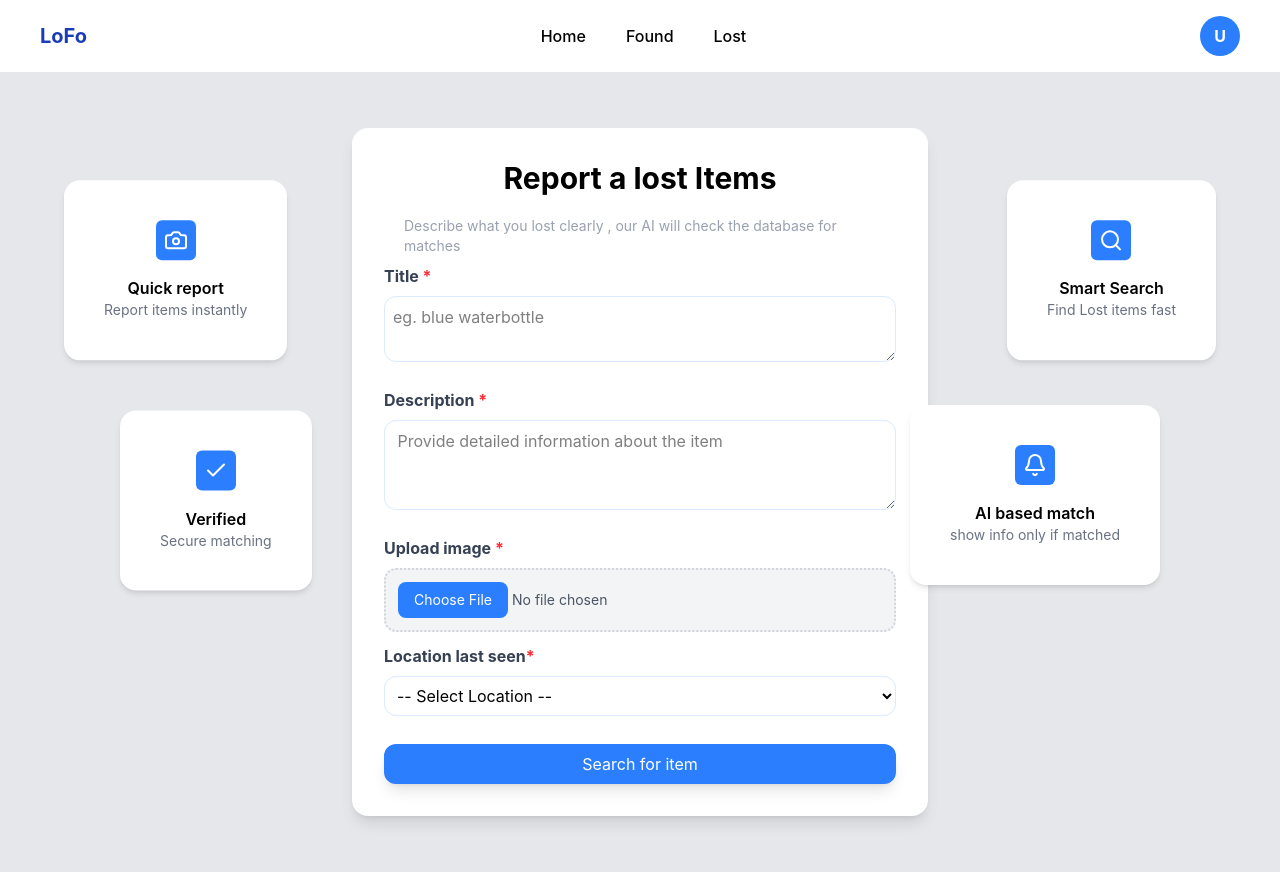
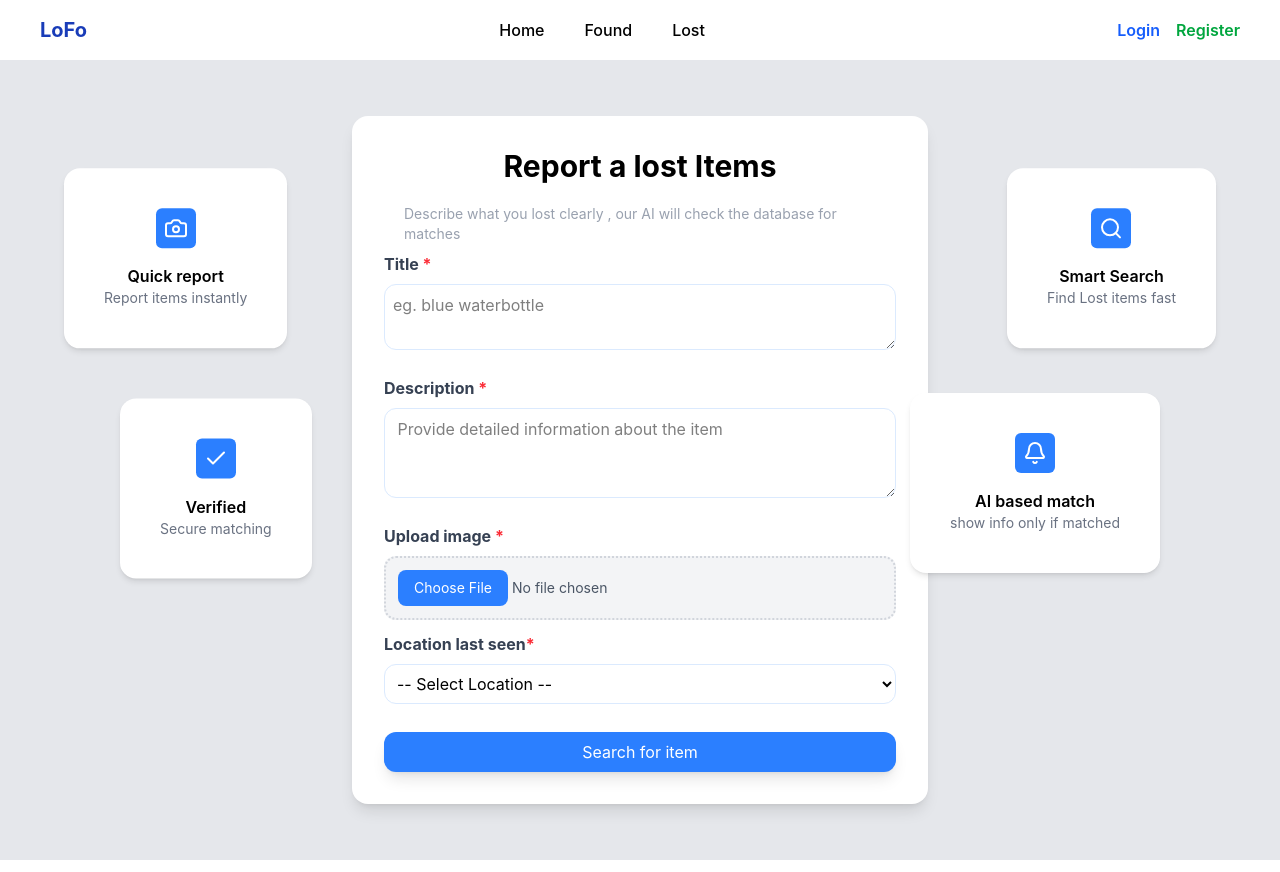
Before and after one commit to Aditi-153/Lost-and-Found-, a React app in the folder frontend/: page /lost in a window 1280 px wide. Built offline with nearby package versions, Linux system fonts and the light colour scheme; no server answers; the HTML template or start-up script is replaced by a standard one.

Commit message:
minor changes

```diff
--- a/frontend/src/App.jsx
+++ b/frontend/src/App.jsx
@@ -6,7 +6,7 @@ import Home from "./pages/Home";
 import Found from "./pages/Found";
 import Lost from "./pages/Lost";
 import Report from "./pages/Report";
-import Match from "./pages/Match";
+import Match from "./components/Match";
 import AdminLogin from "./pages/AdminLogin";
 import AdminDash from "./pages/AdminDash";
 
--- a/frontend/src/pages/Match.jsx
+++ b/frontend/src/components/Match.jsx
@@ -1,5 +1,5 @@
 import React, { useEffect, useState } from "react";
-import Navbar from "../components/Navbar";
+import Navbar from "./Navbar";
 import axios from "axios";
 import { useLocation } from "react-router-dom";
 
@@ -21,11 +21,15 @@ const Match = () => {
           { withCredentials: true },
         );
 
+        console.log("MATCH RESPONSE:", res.data);
+
         setMatches(res.data.matches || []);
       } catch (err) {
         console.log(err);
       }
     };
+
+
 
     if (location && description) {
       fetchMatches();
--- a/frontend/src/components/Navbar.jsx
+++ b/frontend/src/components/Navbar.jsx
@@ -1,4 +1,4 @@
-import React, { useState , useEffect  } from "react";
+import React, { useState, useEffect } from "react";
 import { Link, useNavigate } from "react-router-dom";
 import axios from "axios";
 import toast from "react-hot-toast";
@@ -7,7 +7,7 @@ const Navbar = () => {
   const navigate = useNavigate();
   const [open, setOpen] = useState(false);
   const [user, setUser] = useState(null);
-const name = user?.name ?? "User";
+  const [loading, setLoading] = useState(true);
 
   const handleLogout = async () => {
     try {
@@ -25,18 +25,19 @@ const name = user?.name ?? "User";
   useEffect(() => {
     const fetchUser = async () => {
       try {
-        const res = await axios.get(import.meta.env.VITE_PROFILE_URL,
-          { withCredentials : true } ,
-        );
+        const res = await axios.get(import.meta.env.VITE_PROFILE_URL, {
+          withCredentials: true,
+        });
 
-        setUser(res.data.user)
-
+        setUser(res.data.user);
       } catch {
-        setUser(null)
+        setUser(null);
+      } finally {
+        setLoading(false);
       }
-    }
+    };
     fetchUser();
-  } , []);
+  }, []);
 
   return (
     <nav className="flex items-center justify-between px-10 py-4 bg-white">
@@ -49,23 +50,27 @@ const name = user?.name ?? "User";
       </div>
 
       <div className="relative">
+        {loading ? (
+          <div className="text-gray-400 text-sm">Loading...</div>
+        ) : user ? (
+          <>
             <div
-          onClick={() => {
-            setOpen(!open);
-          }}
+              onClick={() => setOpen(!open)}
               className="w-10 h-10 rounded-full bg-blue-500 text-white flex items-center justify-center font-bold cursor-pointer hover:scale-110 transition"
             >
-          {name[0].toUpperCase()}
+              {user?.name?.[0]?.toUpperCase() || "U"}
             </div>
 
             {open && (
               <>
-            <div onClick={() => setOpen(false)} className="fixed inset-0"></div>
+                <div
+                  onClick={() => setOpen(false)}
+                  className="fixed inset-0"
+                ></div>
 
                 <div className="absolute right-0 mt-5 w-44 bg-white shadow-xl rounded-lg z-10 border border-gray-200">
-
                   <div className="px-4 py-2 font-semibold text-gray-700 border-b">
-                {name}
+                    {user.name}
                   </div>
 
                   <Link
@@ -84,6 +89,17 @@ const name = user?.name ?? "User";
                 </div>
               </>
             )}
+          </>
+        ) : (
+          <div className="flex gap-4">
+            <Link to="/login" className="text-blue-600 font-semibold">
+              Login
+            </Link>
+            <Link to="/register" className="text-green-600 font-semibold">
+              Register
+            </Link>
+          </div>
+        )}
       </div>
     </nav>
   );
--- a/frontend/src/pages/Login.jsx
+++ b/frontend/src/pages/Login.jsx
@@ -1,7 +1,8 @@
 import { useState } from "react";
 import axios from "axios";
-import {  Link } from "react-router-dom";
+import { Link } from "react-router-dom";
 import toast from "react-hot-toast";
+import { useNavigate } from "react-router-dom";
 
 const Login = () => {
   const [loading, setLoading] = useState(false);
@@ -10,6 +11,7 @@ const Login = () => {
     password: "",
   });
 
+  const navigate = useNavigate();
 
   const handleChange = (e) => {
     setFormData({
@@ -34,12 +36,12 @@ const Login = () => {
         { email, password },
         { withCredentials: true },
       );
-
-
-     console.log(res.data.user);
+      console.log(res.data.user);
 
       toast.success("Login successful");
-      window.location.href = "/home";
+      setTimeout(() => {
+        navigate("/home");
+      }, 1000);
     } catch (error) {
       toast.error(error?.response?.data?.message);
     } finally {
--- a/frontend/src/pages/Lost.jsx
+++ b/frontend/src/pages/Lost.jsx
@@ -29,6 +29,8 @@ const Lost = () => {
   };
 
   const handleLost = async () => {
+    if (loading) return;
+
     if (!formData.img) {
       toast.error("Please upload an image");
       return;
@@ -46,10 +48,14 @@ const Lost = () => {
 
       const res = await axios.post(import.meta.env.VITE_REPORT_LOST_URL, data, {
         withCredentials: true,
+        headers: {
+          "Content-Type": "multipart/form-data",
+        },
       });
 
       if (res.status === 201) {
         toast.success("report lost item successful");
+
         await axios.post(
           import.meta.env.VITE_MATCH_URL,
           {
@@ -60,13 +66,14 @@ const Lost = () => {
         );
       }
 
-      navigate("/match", {
+      navigate("/match ", {
         state: {
           location: formData.location,
           description: formData.description,
         },
       });
     } catch (error) {
+      console.log("ERROR:", error?.response?.data || error.message); // ✅ better debug
       toast.error(error?.response?.data?.message || "Something went wrong");
     } finally {
       setLoading(false);
--- a/frontend/src/pages/Report.jsx
+++ b/frontend/src/pages/Report.jsx
@@ -1,15 +1,17 @@
 import React, { useState, useEffect } from "react";
 import Navbar from "../components/Navbar";
 import axios from "axios";
+
 
 const Report = () => {
   const [lostItems, setLostItems] = useState([]);
   const [foundItems, setFoundItems] = useState([]);
   const [activeTab, setActiveTab] = useState("lost");
-
+  const [user, setUser] = useState(null);
+  const name = user?.name ?? "User";
 
   useEffect(() => {
-    const fetchItems = async () => {
+    const fetchData = async () => {
       try {
         const res = await axios.get(import.meta.env.VITE_GET_ITEMS_URL, {
           withCredentials: true,
@@ -20,18 +22,22 @@ const Report = () => {
           setFoundItems(res.data.found || []);
         }
 
+        const userRes = await axios.get(import.meta.env.VITE_PROFILE_URL, {
+          withCredentials: true,
+        });
 
+        setUser(userRes.data.user);
       } catch (err) {
         console.log(err);
       }
     };
 
-    fetchItems();
+    fetchData();
   }, []);
   return (
     <div className="bg-gray-100 min-h-screen pb-10">
       <Navbar />
-    <div className=""></div>
+      <div className=""></div>
       <div className="max-w-5xl mx-auto mt-10 px-4 space-y-6">
         <div className="bg-white p-6 rounded-xl shadow">
           <h1 className="text-2xl font-bold">Welcome, {name}!</h1>
@@ -59,7 +65,6 @@ const Report = () => {
           </div>
         </div>
 
-
         <div className="bg-white p-4 rounded-xl shadow flex gap-2">
           <button
             onClick={() => setActiveTab("lost")}
@@ -80,7 +85,6 @@ const Report = () => {
           </button>
         </div>
 
-
         {activeTab === "lost" && lostItems.length === 0 && (
           <div className="bg-white p-6 rounded-xl shadow text-center">
             No lost items found
@@ -94,7 +98,6 @@ const Report = () => {
         )}
 
         <div className="grid grid-cols-3 gap-6">
-
           {activeTab === "lost" &&
             lostItems.map((item) => (
               <div
@@ -117,7 +120,6 @@ const Report = () => {
               </div>
             ))}
 
-
           {activeTab === "found" &&
             foundItems.map((item) => (
               <div
@@ -138,9 +140,6 @@ const Report = () => {
         </div>
       </div>
     </div>
-
-
-
   );
 };
 
--- a/frontend/src/pages/Signup.jsx
+++ b/frontend/src/pages/Signup.jsx
@@ -1,7 +1,8 @@
 import { useState } from "react";
 import axios from "axios";
-import { Link } from "react-router-dom";
+import { Link, Navigate } from "react-router-dom";
 import toast from "react-hot-toast";
+import { useNavigate } from "react-router-dom";
 
 const Signup = () => {
   const [formData, setFormData] = useState({
@@ -12,9 +13,9 @@ const Signup = () => {
     password: "",
   });
 
+  const navigate = useNavigate();
+
   const [loading, setLoading] = useState(false);
-
-
 
   const handleChange = (e) => {
     setFormData({
@@ -33,10 +34,10 @@ const Signup = () => {
         { withCredentials: true },
       );
 
-
-
       toast.success("Signup successful");
-      window.location.href = "/home";
+      setTimeout(() => {
+        navigate("/home");
+      }, 1000);
     } catch (error) {
       toast.error(error?.response?.data?.message || "Something went wrong");
     } finally {
```
Lines whose indentation alone changed are shown as unchanged.
